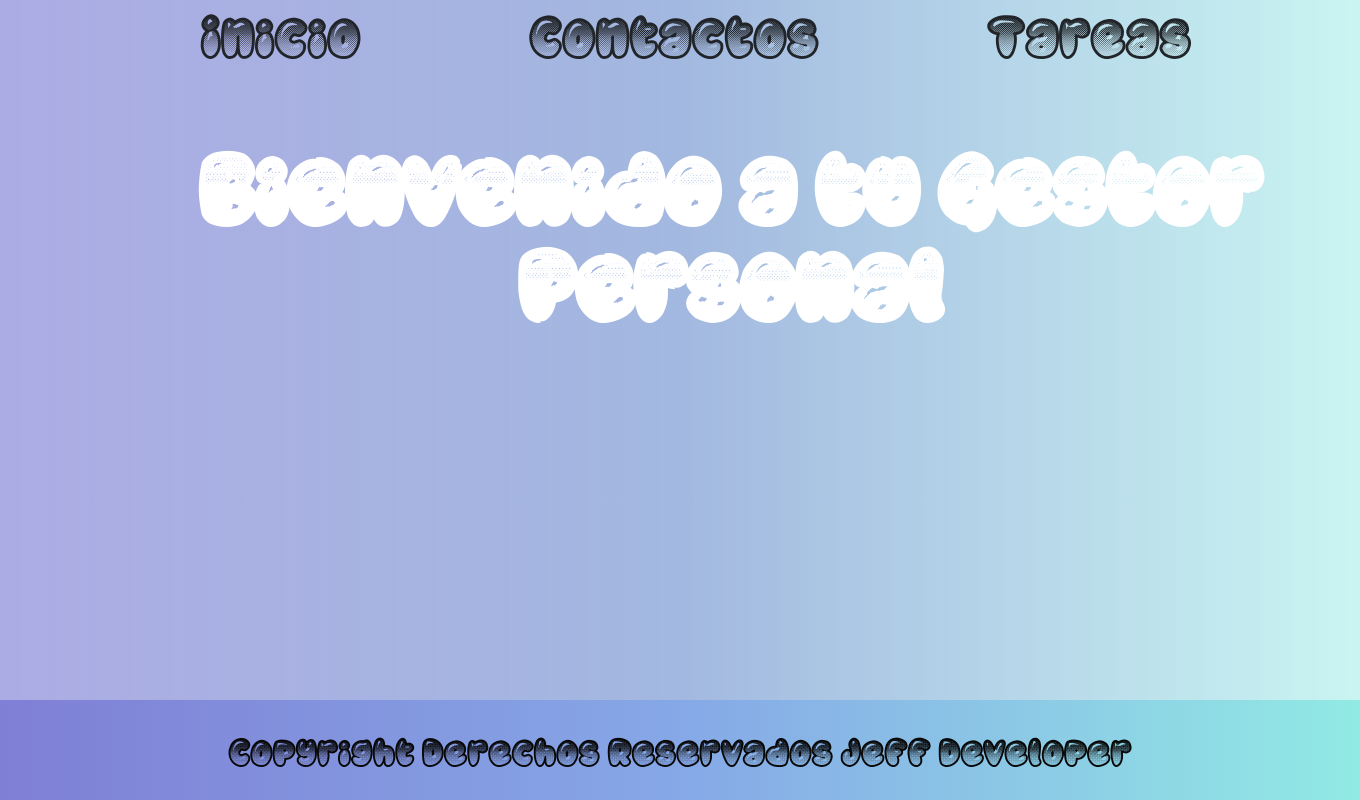
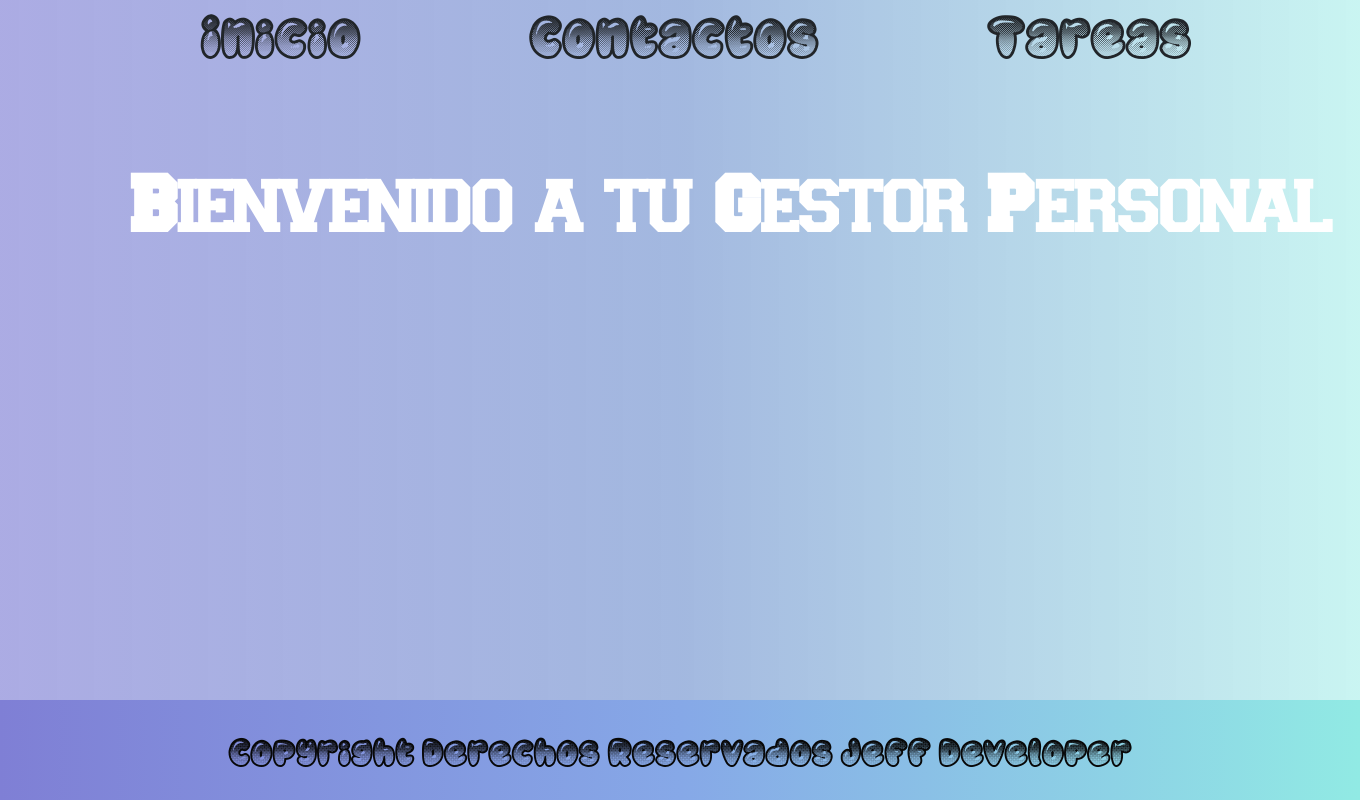
Before and after one commit to HaiDekimasu/Gestor_Personal, a Django app: page / in a window 1360 px wide; the page is wider, and only the part inside the window is pictured. Run offline with Django 4.2, Linux system fonts and the light colour scheme.

Commit message:
revision20

```diff
--- a/Gestor_Personal/settings.py
+++ b/Gestor_Personal/settings.py
@@ -124,6 +124,7 @@ BASE_DIR = '/static'
 
 
 
+
 # Default primary key field type
 # https://docs.djangoproject.com/en/4.1/ref/settings/#default-auto-field
 
--- a/Gestor_Personal/urls.py
+++ b/Gestor_Personal/urls.py
@@ -13,6 +13,7 @@ Including another URLconf
     1. Import the include() function: from django.urls import include, path
     2. Add a URL to urlpatterns:  path('blog/', include('blog.urls'))
 """
+
 from django.contrib import admin
 from django.urls import path, include
 from . import views
--- a/static/css/styles.css
+++ b/static/css/styles.css
@@ -6,7 +6,7 @@
     --color-body: #052D49;
     --fonts-main: Chuby;
     --fonts-text: Rich;
-    --fonts-princi: Chuby;
+    --fonts-princi: varsy;
     }
 *{
     margin: 0;
```
